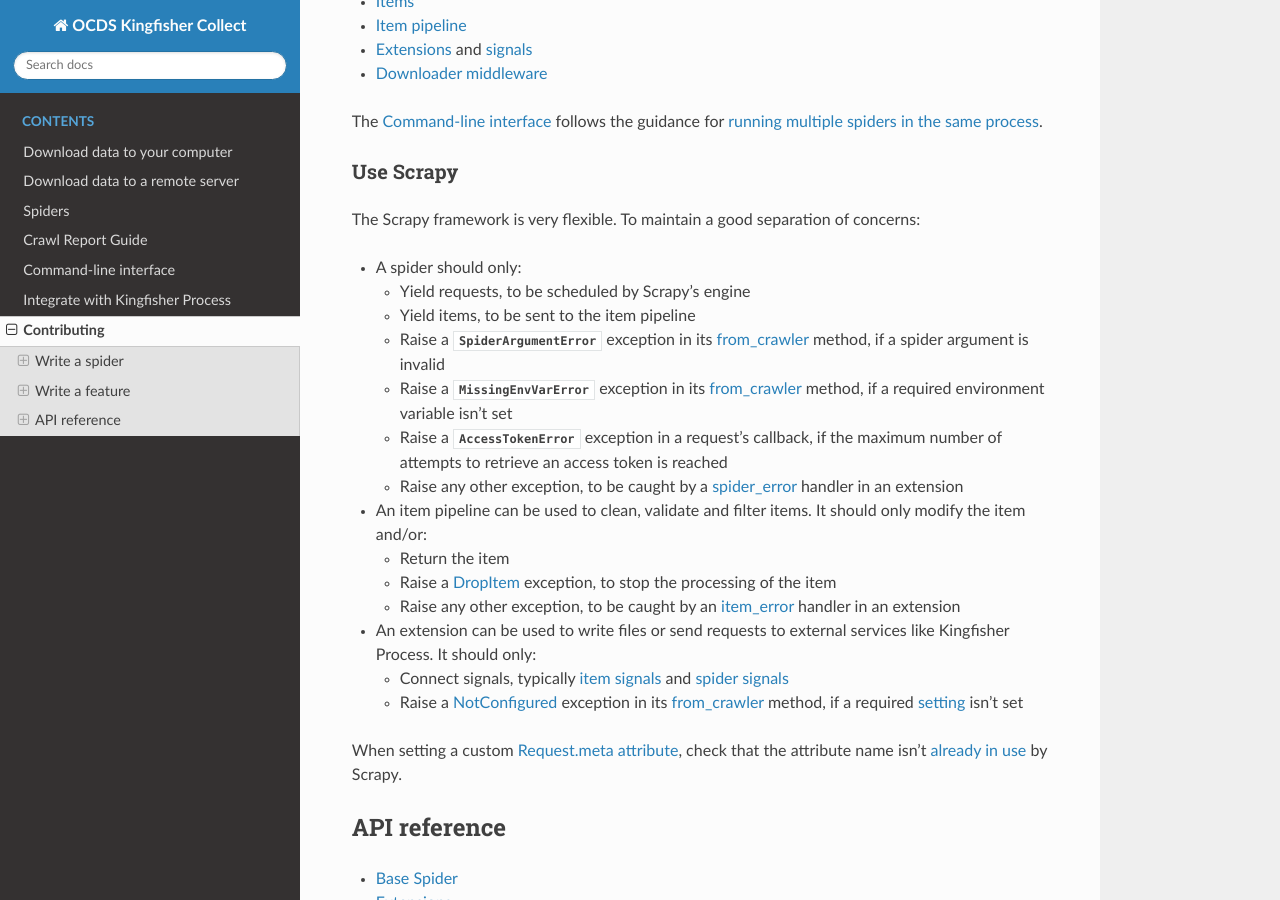
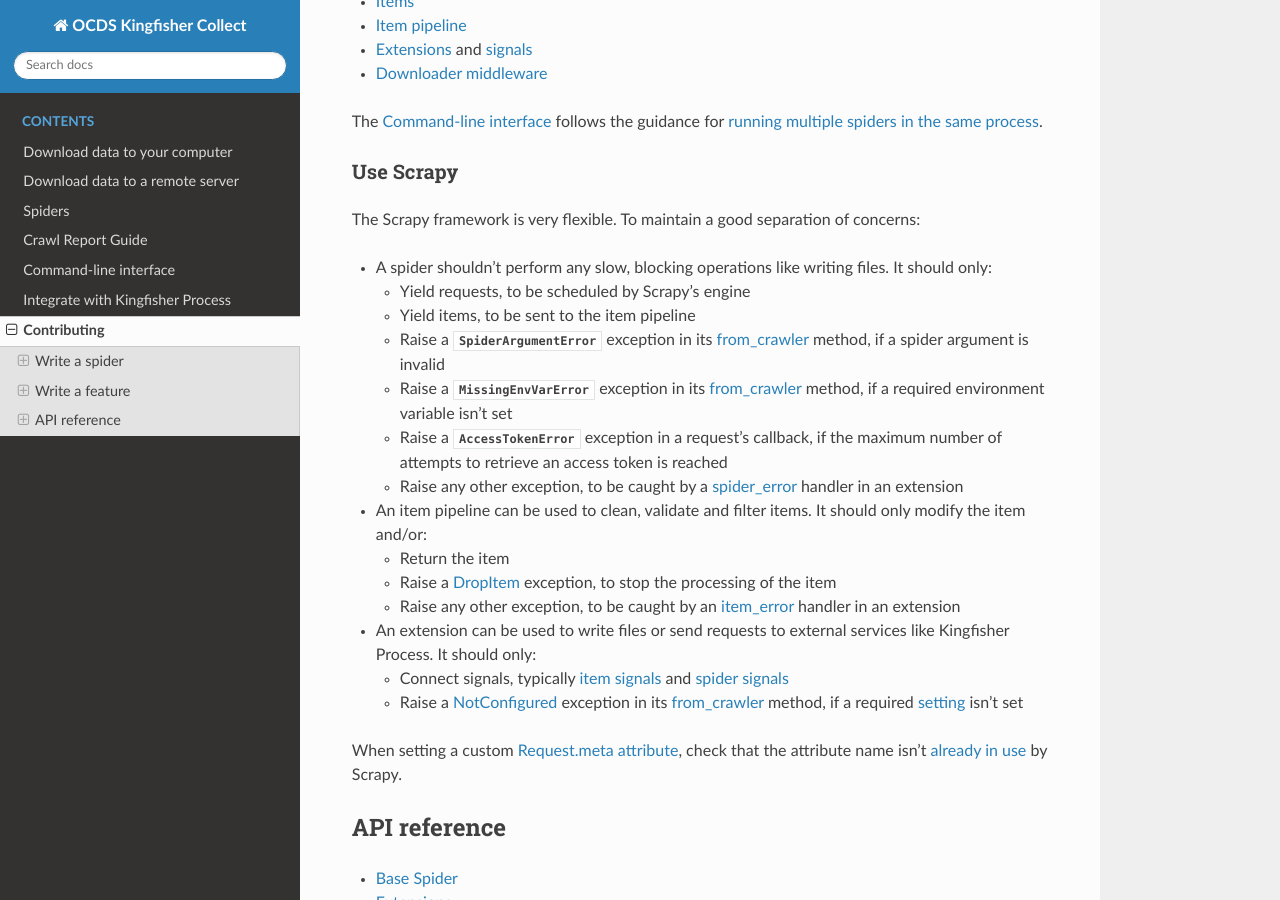
Before and after one commit to open-contracting/kingfisher-collect, a Sphinx documentation site: the page built from docs/contributing/index.rst, in a window 1280 px wide and 900 px high, scrolled down 1671 px. Built offline with Sphinx 7.4.7 and the Read the Docs theme 2.0.0, drawn with Linux system fonts in a browser that asks for light colours.

Commit message:
docs: Be explicit about what spiders shouldn't do

```diff
--- a/docs/contributing/index.rst
+++ b/docs/contributing/index.rst
@@ -70,7 +70,7 @@ Use Scrapy
 
 The Scrapy framework is very flexible. To maintain a good separation of concerns:
 
--  A spider should only:
+-  A spider shouldn't perform any slow, blocking operations like writing files. It should only:
 
    -  Yield requests, to be scheduled by Scrapy's engine
    -  Yield items, to be sent to the item pipeline
```
